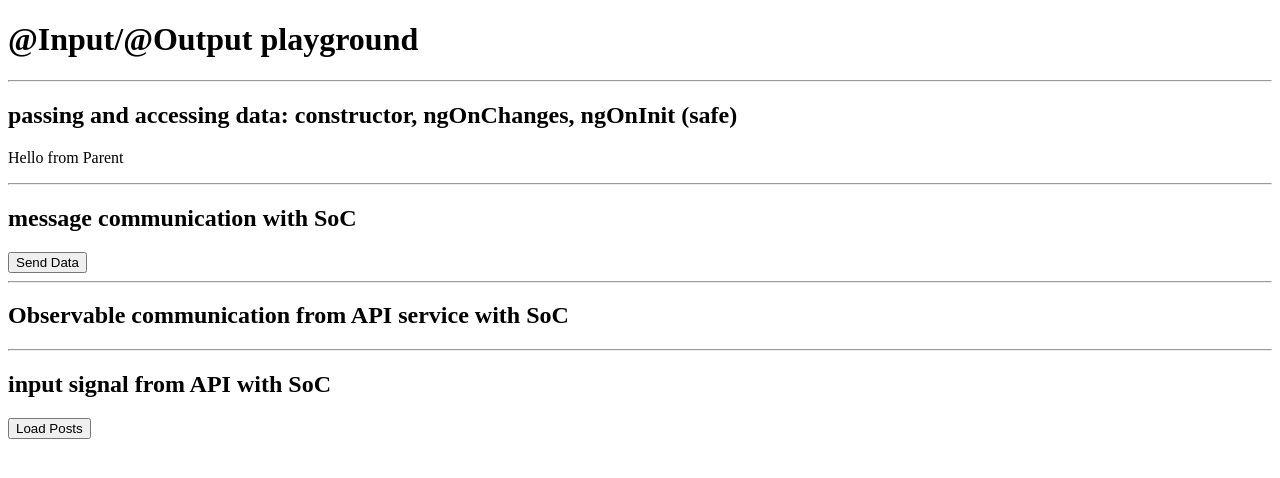
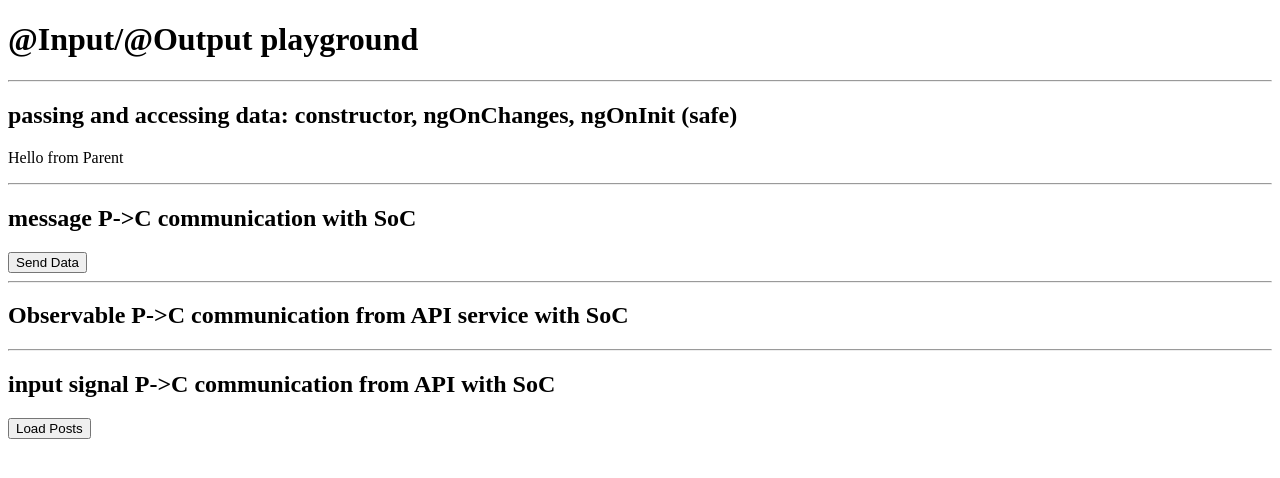
Before and after one commit to leolanese/Angular-Component-Communication, an Angular app: page / in a window 1280 px wide. Shown: the top 478 px of the page. Built offline with nearby package versions, Linux system fonts and the light colour scheme.

Commit message:
Angular inputs updates working

```diff
--- a/src/app/api.service.ts
+++ b/src/app/api.service.ts
@@ -37,16 +37,8 @@ export class APIService {
     );
   }
 
-  // Fetch posts using the generic method
-  getToSignal() {
-    this.get<Post[]>(`${this.apiRootUrl}posts`).subscribe({
-      next: (data) => this.postsSignal.set(data), // Update the posts signal
-      error: (err) => console.error(err), // Update the error signal
-    });
-  }
-
-    getPosts(): Observable<any[]> {
-    return this.http.get<any[]>('https://jsonplaceholder.typicode.com/users');
+  getPosts(): Observable<any[]> {
+    return this.http.get<any[]>(`${this.apiRootUrl}users`);
   }
 
 }
--- a/src/app/app.component.ts
+++ b/src/app/app.component.ts
@@ -35,7 +35,7 @@ export class AppComponent {
   title: string = '@Input/@Output playground';
 
   title0 = 'passing and accessing data: constructor, ngOnChanges, ngOnInit (safe)';
-  title1 = 'message communication with SoC';
-  title2 = 'Observable communication from API service with SoC';
-  title3 = 'input signal from API with SoC';
+  title1 = 'message P->C communication with SoC';
+  title2 = 'Observable P->C communication from API service with SoC';
+  title3 = 'input signal P->C communication from API with SoC';
 }
--- a/src/app/child-signal/parent-signal.component.ts
+++ b/src/app/child-signal/parent-signal.component.ts
@@ -11,13 +11,9 @@ type ApiTerm = 'users' | 'products' | 'orders';
   standalone: true,
   imports: [CommonModule, ChildSignalComponent],
   template: `
-    <!-- <app-child-signal [message]="apiService.posts()"></app-child-signal> -->
     <button (click)="fetchPosts()">Load Posts</button>
 
-
-      <!-- <app-child-signal
-          [postsSignal]="apiService.postsSignal()"></app-child-signal> -->
-      <app-child-signal [postsSignal]="postsSignal"></app-child-signal>
+    <app-child-signal [postsSignal]="postsSignal"></app-child-signal>
   `,
 })
 export class ParentSignalComponent {
@@ -30,7 +26,7 @@ export class ParentSignalComponent {
   apiService = inject(APIService);
 
   ngOnInit(): void {
-   // this.fetchData<string>('users');
+  //  this.fetchData<string>('users');
     // this.fetchData<string>('products');
     // this.fetchData<string>('orders');
   }
```
